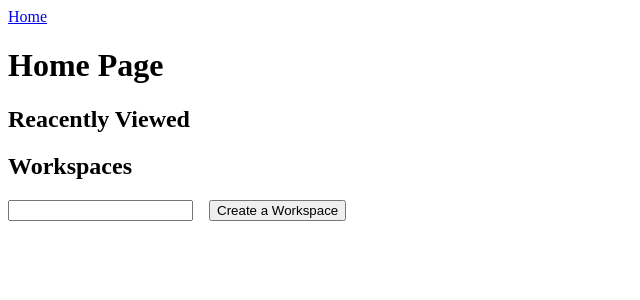
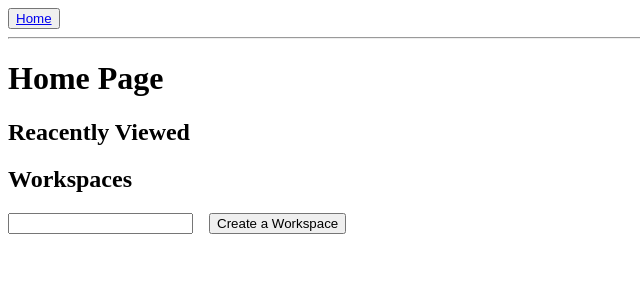
Before and after one commit to Kristina-14/AirTribe_Assignment, a Nuxt app in the folder nuxt3-trello/: page / in a window 1280 px wide. Shown: the top 300 px of the page, without its empty margins (0-640 px from the left). Built offline with nearby package versions, Linux system fonts and the light colour scheme.

Commit message:
minor modifications

```diff
--- a/nuxt3-trello/layouts/default.vue
+++ b/nuxt3-trello/layouts/default.vue
@@ -6,7 +6,8 @@ export default {}
 <template>
     <div>
         <nav>
-            <nuxt-link to="/">Home</nuxt-link>
+            <button class="btn btn-primary" type="button"><nuxt-link to="/">Home</nuxt-link></button>
+            <hr/>
         </nav>
         <slot />
     </div>
--- a/nuxt3-trello/package.json
+++ b/nuxt3-trello/package.json
@@ -10,6 +10,7 @@
     "postinstall": "nuxt prepare"
   },
   "dependencies": {
+    "bootstrap": "^5.3.3",
     "nuxt": "^3.10.3",
     "vue": "^3.4.21",
     "vue-router": "^4.3.0"
--- a/nuxt3-trello/pages/workspace/[id].vue
+++ b/nuxt3-trello/pages/workspace/[id].vue
@@ -89,5 +89,7 @@ li {
 }
 .board-column input{
     width: 100%;
+    white-space: normal;
+  word-wrap: break-word;
 }
 </style>
```
Also changed, not shown: 1 other file (tests, documents, lock files or other folders).
